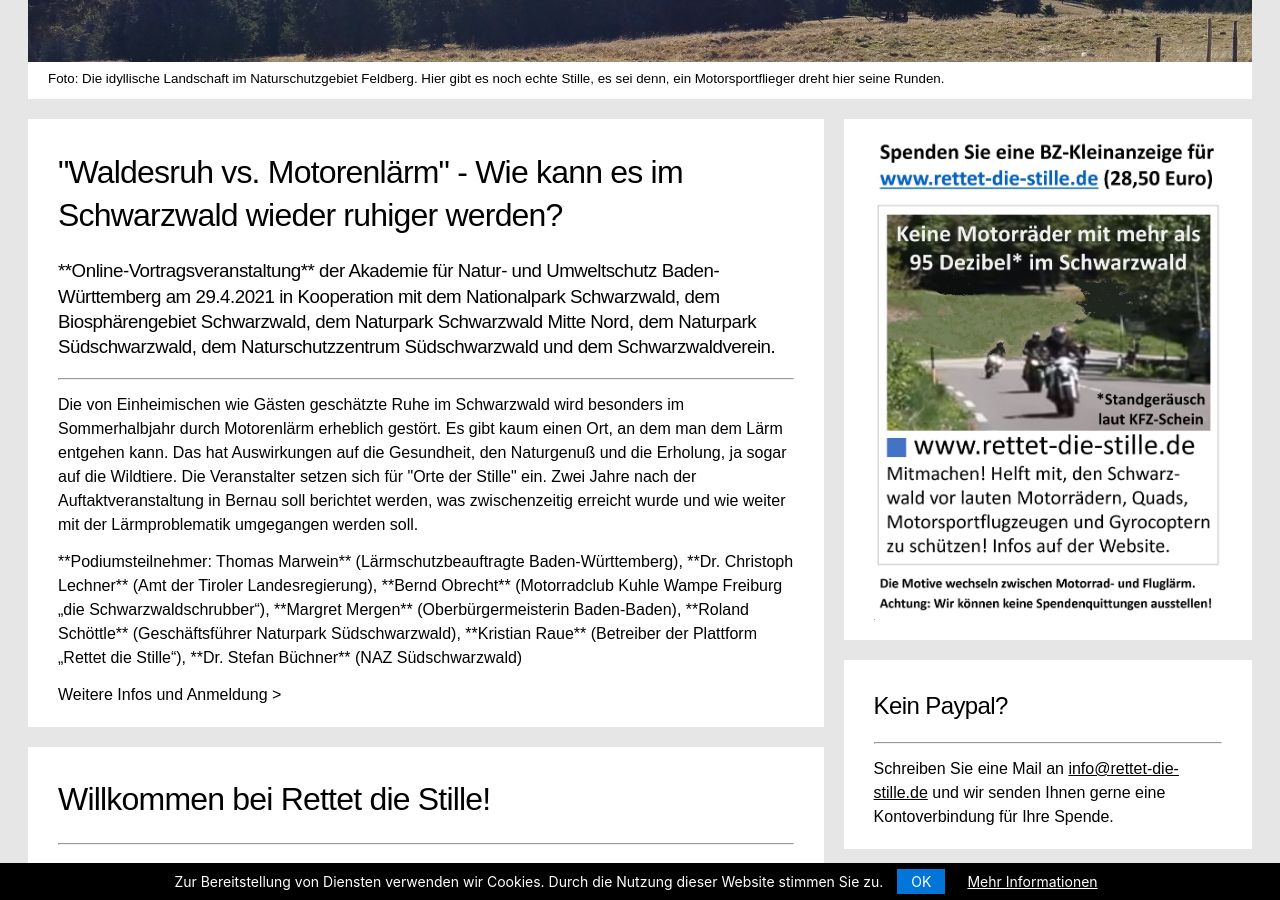
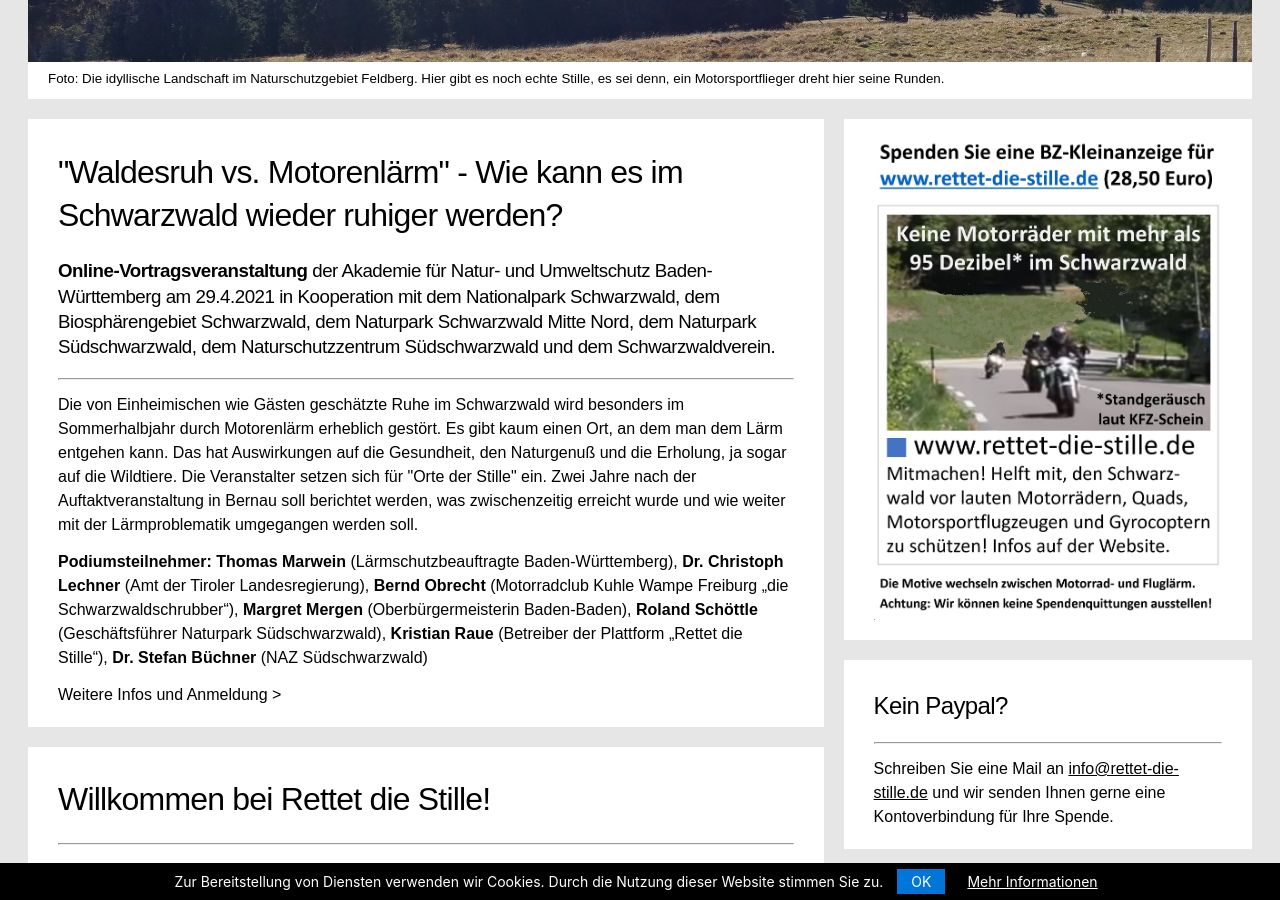
Before and after one commit to rettet-die-stille/rettet-die-stille.github.io, a Jekyll site: the page built from index.md, in a window 1280 px wide and 900 px high, scrolled down 423 px. Built offline with Jekyll 4.4.1, drawn with Linux system fonts in a browser that asks for light colours.

```diff
--- a/_layouts/home.html
+++ b/_layouts/home.html
@@ -4,13 +4,13 @@ layout: defaultmodern2
 
 <div class="card">
   <h1>"Waldesruh vs. Motorenlärm" - Wie kann es im Schwarzwald wieder ruhiger werden?</h1>
-  <h3>**Online-Vortragsveranstaltung** der Akademie für Natur- und Umweltschutz Baden-Württemberg am 29.4.2021 in Kooperation mit dem Nationalpark Schwarzwald, dem Biosphärengebiet Schwarzwald, dem Naturpark Schwarzwald Mitte Nord, dem Naturpark Südschwarzwald, dem Naturschutzzentrum Südschwarzwald und dem Schwarzwaldverein.</h3>
+  <h3><b>Online-Vortragsveranstaltung</b> der Akademie für Natur- und Umweltschutz Baden-Württemberg am 29.4.2021 in Kooperation mit dem Nationalpark Schwarzwald, dem Biosphärengebiet Schwarzwald, dem Naturpark Schwarzwald Mitte Nord, dem Naturpark Südschwarzwald, dem Naturschutzzentrum Südschwarzwald und dem Schwarzwaldverein.</h3>
   <hr>
   <p>Die von Einheimischen wie Gästen geschätzte Ruhe im Schwarzwald wird besonders im Sommerhalbjahr durch Motorenlärm erheblich gestört. Es gibt kaum einen Ort, an dem man dem Lärm entgehen kann.
     Das hat Auswirkungen auf die Gesundheit, den Naturgenuß und die Erholung, ja sogar auf die Wildtiere. Die Veranstalter setzen sich für "Orte der Stille" ein. Zwei Jahre nach der Auftaktveranstaltung in Bernau
     soll berichtet werden, was zwischenzeitig erreicht wurde und wie weiter mit der Lärmproblematik umgegangen werden soll.</p>
-  <p>**Podiumsteilnehmer: Thomas Marwein** (Lärmschutzbeauftragte Baden-Württemberg), **Dr. Christoph Lechner** (Amt der Tiroler Landesregierung), **Bernd Obrecht** (Motorradclub Kuhle Wampe Freiburg „die Schwarzwaldschrubber“),
-    **Margret Mergen** (Oberbürgermeisterin Baden-Baden), **Roland Schöttle** (Geschäftsführer Naturpark Südschwarzwald), **Kristian Raue** (Betreiber der Plattform „Rettet die Stille“), **Dr. Stefan Büchner** (NAZ Südschwarzwald)</p>
+  <p><b>Podiumsteilnehmer: Thomas Marwein</b> (Lärmschutzbeauftragte Baden-Württemberg), <b>Dr. Christoph Lechner</b> (Amt der Tiroler Landesregierung), <b>Bernd Obrecht</b> (Motorradclub Kuhle Wampe Freiburg „die Schwarzwaldschrubber“),
+  <b>Margret Mergen</b> (Oberbürgermeisterin Baden-Baden), <b>Roland Schöttle</b> (Geschäftsführer Naturpark Südschwarzwald), <b>Kristian Raue</b> (Betreiber der Plattform „Rettet die Stille“), <b>Dr. Stefan Büchner</b> (NAZ Südschwarzwald)</p>
   <p><a href="https://www.naz-feldberg.de/veranstaltungskalender?p_p_id=de_xdot_um_event_ui_lr7_portlet_EventCalendarPortlet&_de_xdot_um_event_ui_lr7_portlet_EventCalendarPortlet_eventId=153743" target="_blank">Weitere Infos und Anmeldung ></a></p>
 </div>
 <div class="card">
```
